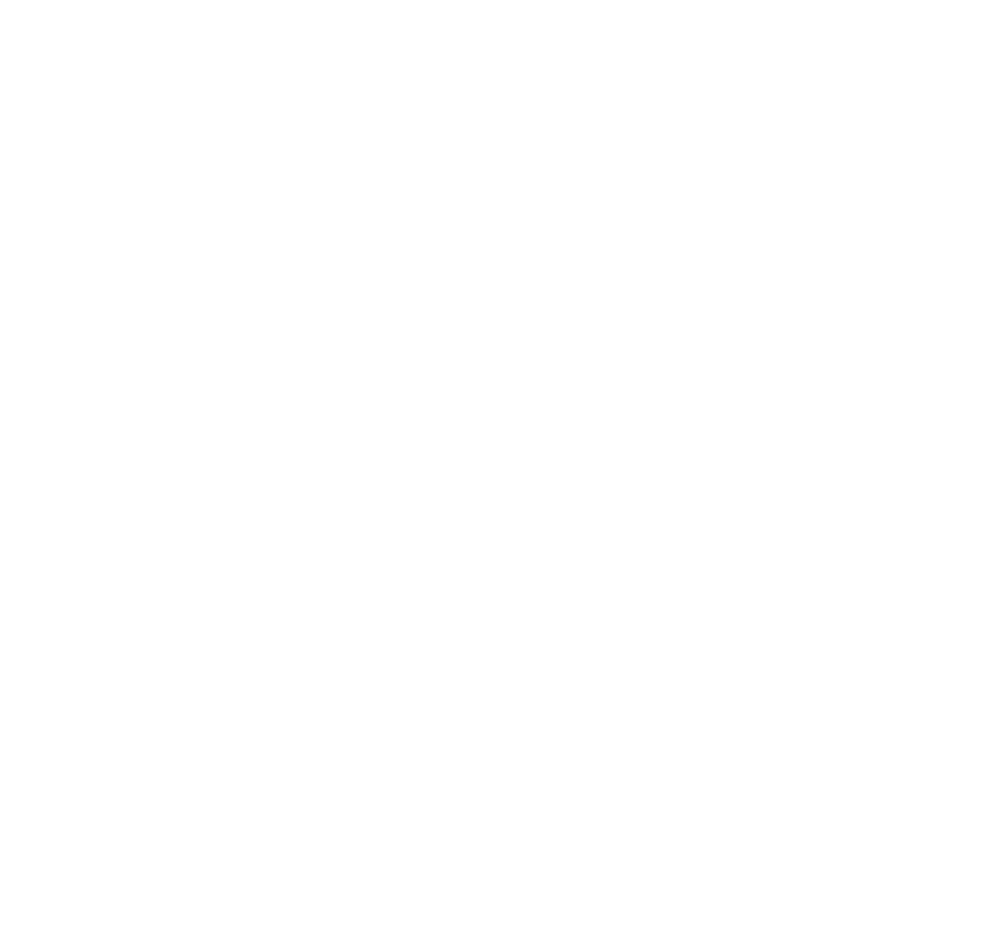
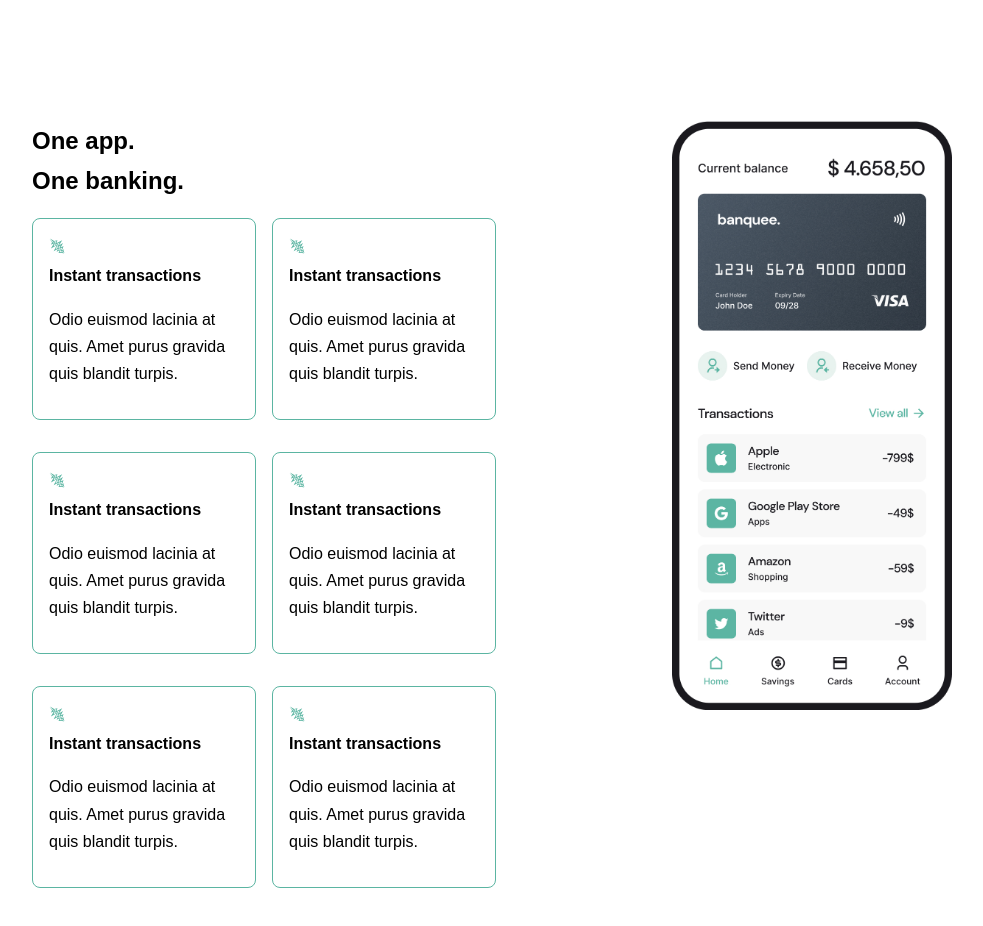
Before and after one commit to samstickkz/fintech, a React (Create React App) app: page / in a window 1280 px wide. Shown: the part 840-1766 px from the top of the page, without its empty margins (128-1111 px from the left). Before the commit the page ends 800 px from the top, so only its background shows below. Built offline with nearby package versions, Linux system fonts and the light colour scheme.

Commit message:
banking section

```diff
--- a/src/App.jsx
+++ b/src/App.jsx
@@ -1,12 +1,14 @@
 import React from "react";
 import Nav from "./components/nav/Nav";
 import Homepage from "./components/homepage/homepage";
+import Banking from "./components/banking/banking";
 
 const app = () => {
   return (
     <>
       <Nav />
       <Homepage />
+      <Banking />
     </>
   );
 };
--- /dev/null
+++ b/src/components/banking/banking.css
@@ -0,0 +1,35 @@
+.div-left {
+  justify-content: space-between;
+  display: grid;
+  grid-template-columns: 1fr 1fr;
+
+  margin-bottom: 2rem;
+}
+.div-right {
+  width: 280px;
+  height: 700px;
+}
+.banking-con {
+  display: grid;
+  grid-template-columns: 50% 50%;
+  gap: 10rem;
+}
+
+.left-features {
+  /* margin-bottom: 10rem; */
+}
+
+#banking {
+  margin-top: 15rem;
+}
+
+.box-features {
+  border: 1px solid var(--color-primary);
+
+  margin: 1rem 1rem 1rem 0;
+  border-radius: 0.5rem;
+  padding: 1rem;
+}
+.ltn {
+  color: var(--color-primary);
+}
--- /dev/null
+++ b/src/components/banking/banking.jsx
@@ -0,0 +1,78 @@
+import React from "react";
+import "../banking/banking.css";
+import { GiLightningFrequency } from "react-icons/gi";
+import appphone from "../../assets/appphone.jpg";
+const Banking = () => {
+  return (
+    <section id="banking">
+      <div className="container banking-con">
+        <div className="div-left">
+          <div className="left-features">
+            {" "}
+            <h2>
+              One app. <br /> One banking.
+            </h2>
+          </div>
+          <div className="left-features">
+            {" "}
+            <h2></h2>
+          </div>
+          {/* the boxes starts here */}
+          <div className="box-features">
+            <GiLightningFrequency className="ltn" />
+            <h4>Instant transactions</h4>
+            <p>
+              Odio euismod lacinia at quis. Amet purus gravida quis blandit
+              turpis.
+            </p>
+          </div>
+          <div className="box-features">
+            <GiLightningFrequency className="ltn" />
+            <h4>Instant transactions</h4>
+            <p>
+              Odio euismod lacinia at quis. Amet purus gravida quis blandit
+              turpis.
+            </p>
+          </div>{" "}
+          <div className="box-features">
+            <GiLightningFrequency className="ltn" />
+            <h4>Instant transactions</h4>
+            <p>
+              Odio euismod lacinia at quis. Amet purus gravida quis blandit
+              turpis.
+            </p>
+          </div>{" "}
+          <div className="box-features">
+            <GiLightningFrequency className="ltn" />
+            <h4>Instant transactions</h4>
+            <p>
+              Odio euismod lacinia at quis. Amet purus gravida quis blandit
+              turpis.
+            </p>
+          </div>{" "}
+          <div className="box-features">
+            <GiLightningFrequency className="ltn" />
+            <h4>Instant transactions</h4>
+            <p>
+              Odio euismod lacinia at quis. Amet purus gravida quis blandit
+              turpis.
+            </p>
+          </div>{" "}
+          <div className="box-features">
+            <GiLightningFrequency className="ltn" />
+            <h4>Instant transactions</h4>
+            <p>
+              Odio euismod lacinia at quis. Amet purus gravida quis blandit
+              turpis.
+            </p>
+          </div>
+        </div>
+        <div className="div-right">
+          <img src={appphone} alt="phone" />
+        </div>
+      </div>
+    </section>
+  );
+};
+
+export default Banking;
--- a/src/components/homepage/homepage.css
+++ b/src/components/homepage/homepage.css
@@ -10,6 +10,7 @@
   margin-top: 64px;
   gap: 1rem;
   display: flex;
+  align-items: center;
 }
 
 .homepagec {
@@ -17,7 +18,7 @@
   display: flex;
   grid-template-columns: 50% 50%;
 
-  margin-bottom: 4rem;
+  margin-bottom: 2rem;
 }
 
 .homepagec .icons_color {
@@ -39,7 +40,8 @@
 
 .items_list {
   display: grid;
-  grid-template-columns: 1fr 1fr;
+  /* grid-template-columns: 1fr 1fr; */
+  grid-template-columns: 50% 50%;
 }
 .items_list div {
   display: flex;
@@ -47,18 +49,13 @@
   align-items: center;
 }
 .icons_color {
-  margin-top: 0.5rem;
+  color: blue;
 }
 
-.icons_col {
-  color: red;
-}
 .comp {
   margin-right: 1rem;
 }
 .test {
   display: flex;
-
-  /* align-content: center; */
   align-items: center;
 }
--- a/src/components/homepage/homepage.jsx
+++ b/src/components/homepage/homepage.jsx
@@ -33,7 +33,7 @@
               <p>Instant Transfer</p>
             </div>
             <div>
-              <GrStatusGood className="icons_colors" />
+              <GrStatusGood className="icons_color" />
               <p>Instant Transfer</p>
             </div>
           </div>
```
Also changed, not shown: src/assets/appphone.jpg (added).
